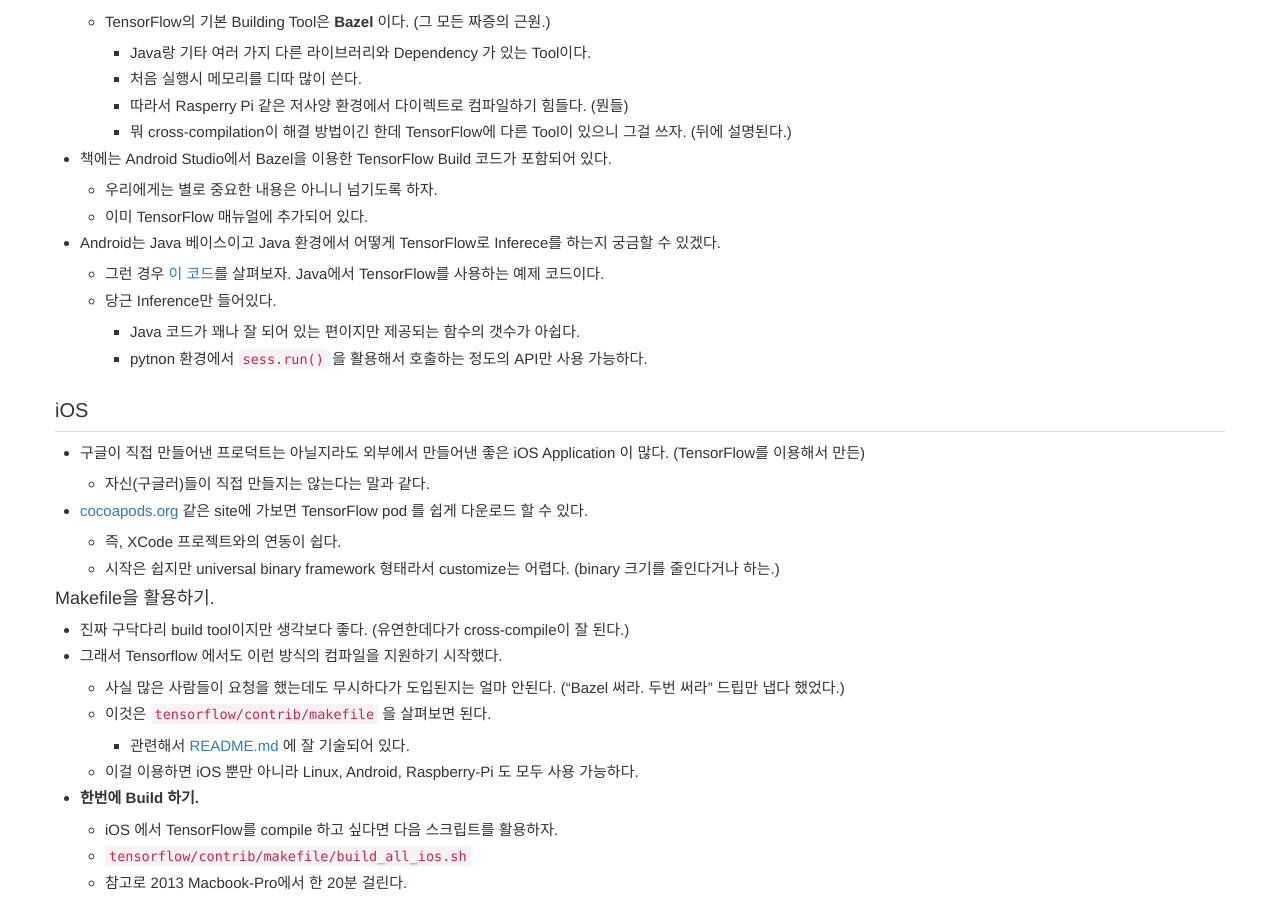
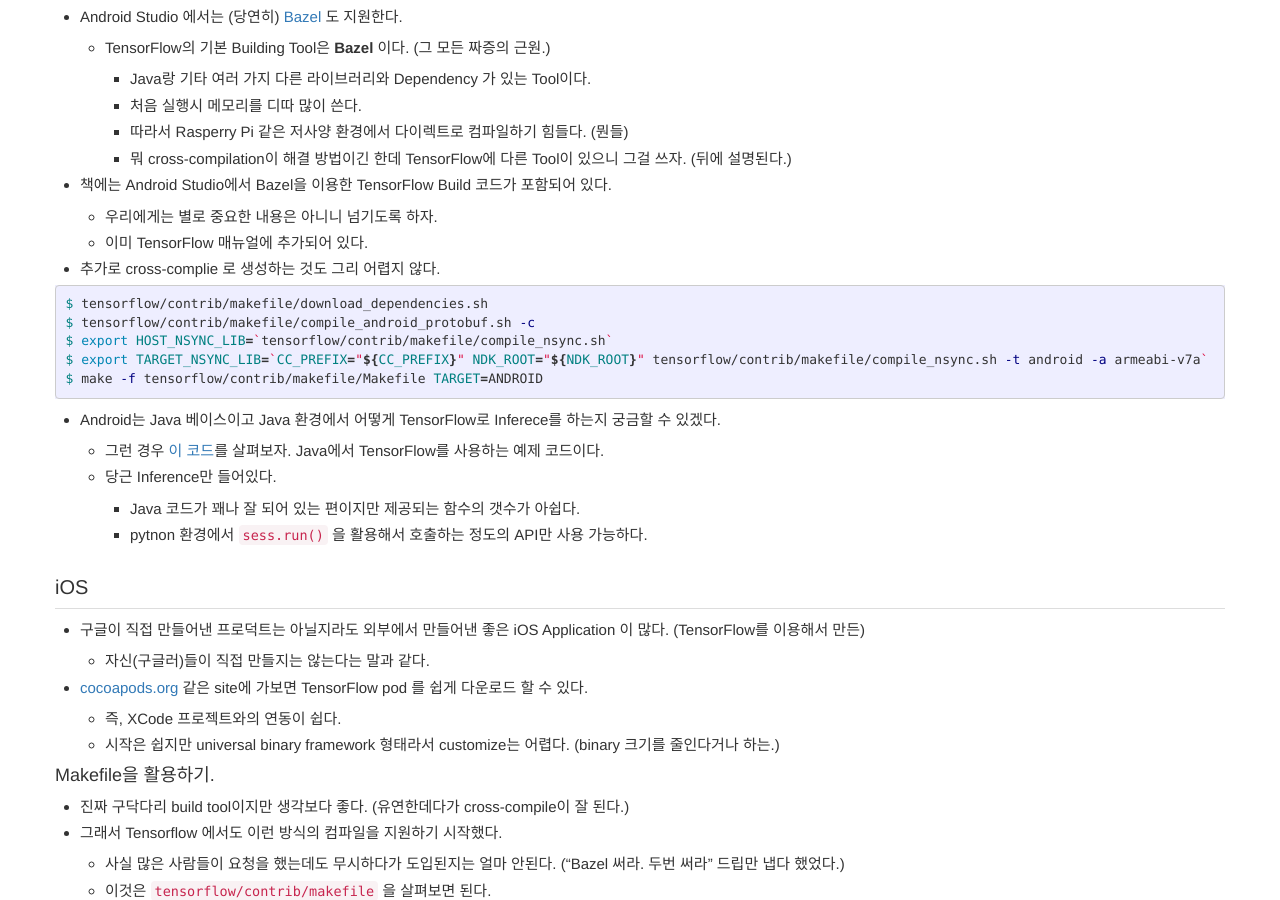
Before and after one commit to norman3/papers, a Jekyll site: the page built from docs/building_mobile_app_with_tf.md, in a window 1280 px wide and 900 px high, scrolled down 1140 px. Built offline with Jekyll 4.4.1, drawn with Linux system fonts in a browser that asks for light colours; nearby versions of some CDN libraries; library files that are not in the unit come from our copies; some of the changed text lies outside the part shown.

Commit message:
add docs

````diff
--- a/docs/building_mobile_app_with_tf.md
+++ b/docs/building_mobile_app_with_tf.md
@@ -9,10 +9,11 @@
 
 ## 개론
 
-- TensorFlow를 모바일에서도 사용 가능하다고 이야기는 아주 간단한 책자이다.
+- TensorFlow를 모바일에서 구동시킬 수 있는 방법을 이야기하고 있는 아주 간단한 책자이다.
 - 하지만 Mobile 위주보다는 TensorFlow를 어떻게 Application에 탑재하는지를 살펴보도록 하자.
 - 참고로 TensorFlow-Lite 가 나오기 이전에 출판된 책이다.
     - 이 부분은 뒤에 조금 더 언급하도록 하자.
+- 참고로 초반부에 각 OS별 컴파일 방법은 공식 [README.md](https://github.com/tensorflow/tensorflow/blob/master/tensorflow/contrib/makefile/README.md){:target="_blank"} 문서가 더 잘 정리되어 있다.
 
 ### 모바일 환경에 적합한 TensorFlow 활용처.
 
@@ -54,6 +55,17 @@
 - 책에는 Android Studio에서 Bazel을 이용한 TensorFlow Build 코드가 포함되어 있다.
     - 우리에게는 별로 중요한 내용은 아니니 넘기도록 하자.
     - 이미 TensorFlow 매뉴얼에 추가되어 있다.
+
+- 추가로 cross-complie 로 생성하는 것도 그리 어렵지 않다.
+
+```sh
+$ tensorflow/contrib/makefile/download_dependencies.sh
+$ tensorflow/contrib/makefile/compile_android_protobuf.sh -c
+$ export HOST_NSYNC_LIB=`tensorflow/contrib/makefile/compile_nsync.sh`
+$ export TARGET_NSYNC_LIB=`CC_PREFIX="${CC_PREFIX}" NDK_ROOT="${NDK_ROOT}" tensorflow/contrib/makefile/compile_nsync.sh -t android -a armeabi-v7a`
+$ make -f tensorflow/contrib/makefile/Makefile TARGET=ANDROID
+```
+
 - Android는 Java 베이스이고 Java 환경에서 어떻게 TensorFlow로 Inferece를 하는지 궁금할 수 있겠다.
     - 그런 경우 [이 코드](https://github.com/tensorflow/tensorflow/blob/master/tensorflow/contrib/android/java/org/tensorflow/contrib/android/TensorFlowInferenceInterface.java)를 살펴보자. Java에서 TensorFlow를 사용하는 예제 코드이다.
     - 당근 Inference만 들어있다.
@@ -214,3 +226,18 @@
 };
 RegisterMul g_register_mul;
 ```
+
+- - -
+
+# 실습
+
+```
+$ ./tensorflow/contrib/makefile/download_dependencies.sh
+$ apt-get install install -y autoconf automake libtool
+$  cd tensorflow/contrib/makefile/downloads/protobuf/
+$ ./autogen.sh
+$ ./configure
+$ make
+$ sudo make install
+$ sudo ldconfig # refresh
+```
````
